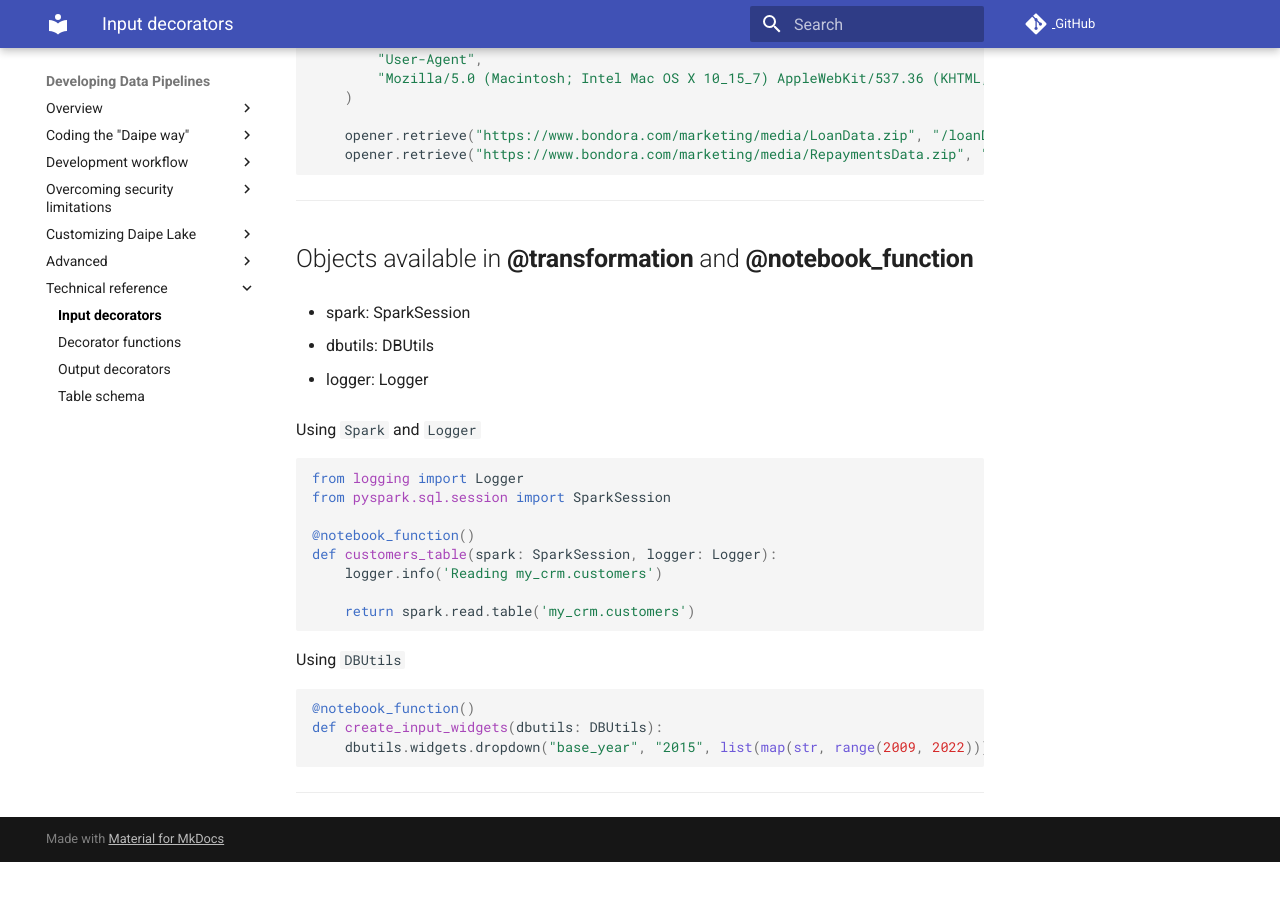
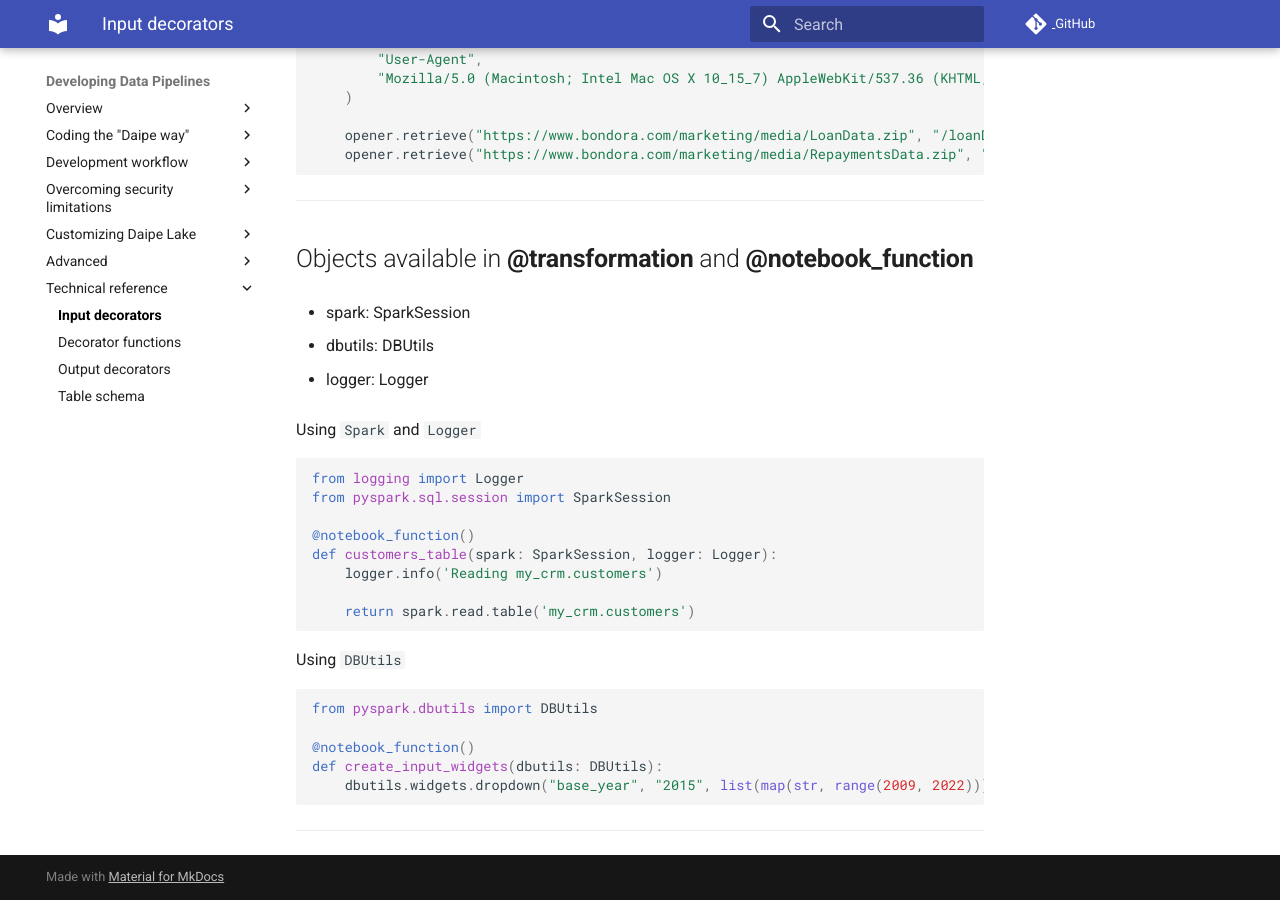
Before and after one commit to daipe-ai/platform-docs, an MkDocs documentation site: the page built from docs/input-decorators.md, in a window 1280 px wide and 900 px high, scrolled down 1206 px. Built offline with MkDocs 1.6.1 and Material for MkDocs 9.7.7, drawn with Linux system fonts in a browser that asks for light colours; comment, search, counter and statistics services are not loaded; before the commit the page ends 2068 px from its top, so only the background shows below that.

Commit message:
Add import

````diff
--- a/docs/input-decorators.md
+++ b/docs/input-decorators.md
@@ -74,6 +74,8 @@ def customers_table(spark: SparkSession, logger: Logger):
 Using `DBUtils`
 
 ```python
+from pyspark.dbutils import DBUtils
+
 @notebook_function()
 def create_input_widgets(dbutils: DBUtils):
     dbutils.widgets.dropdown("base_year", "2015", list(map(str, range(2009, 2022))), "Base year")
````
